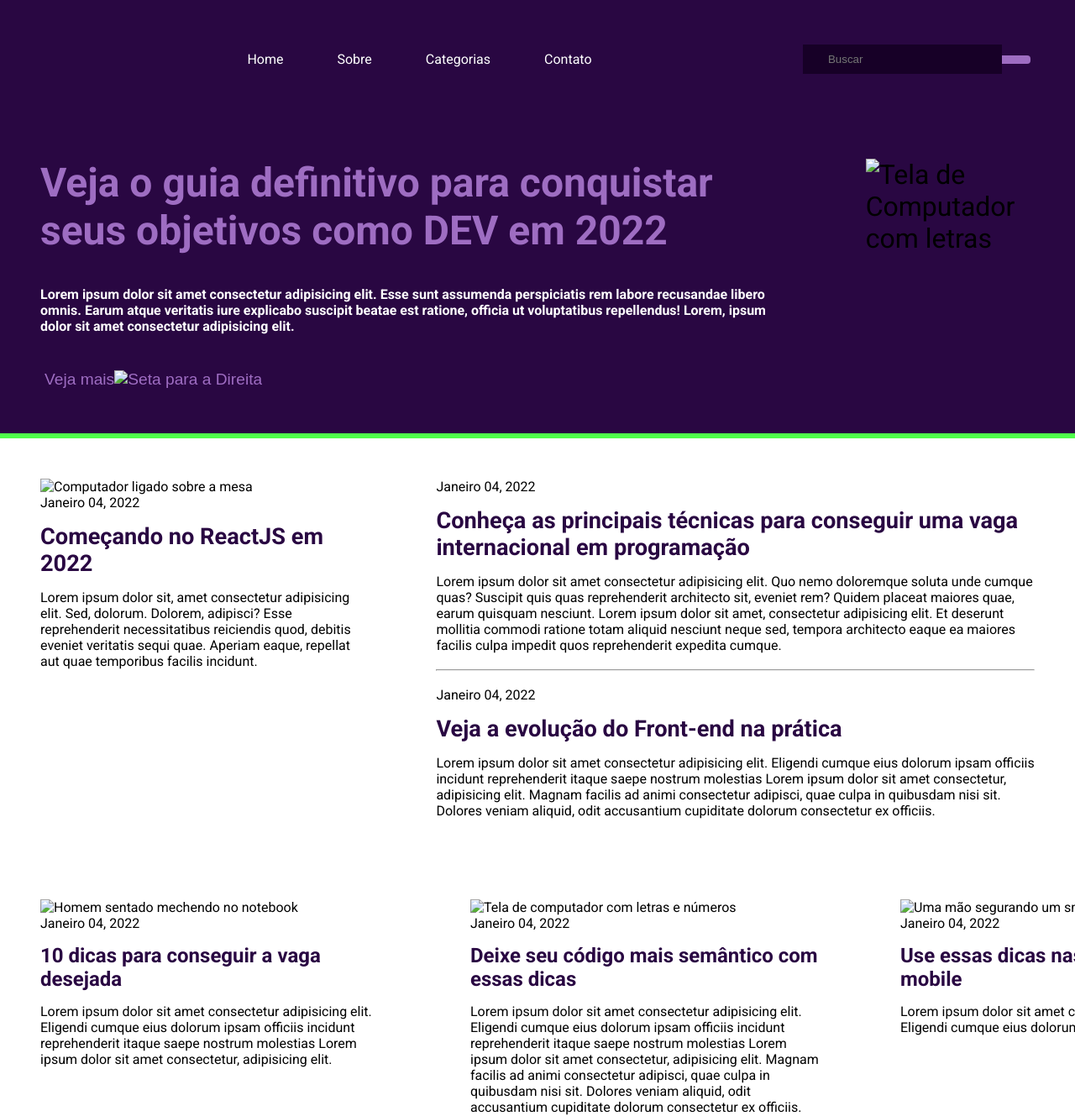
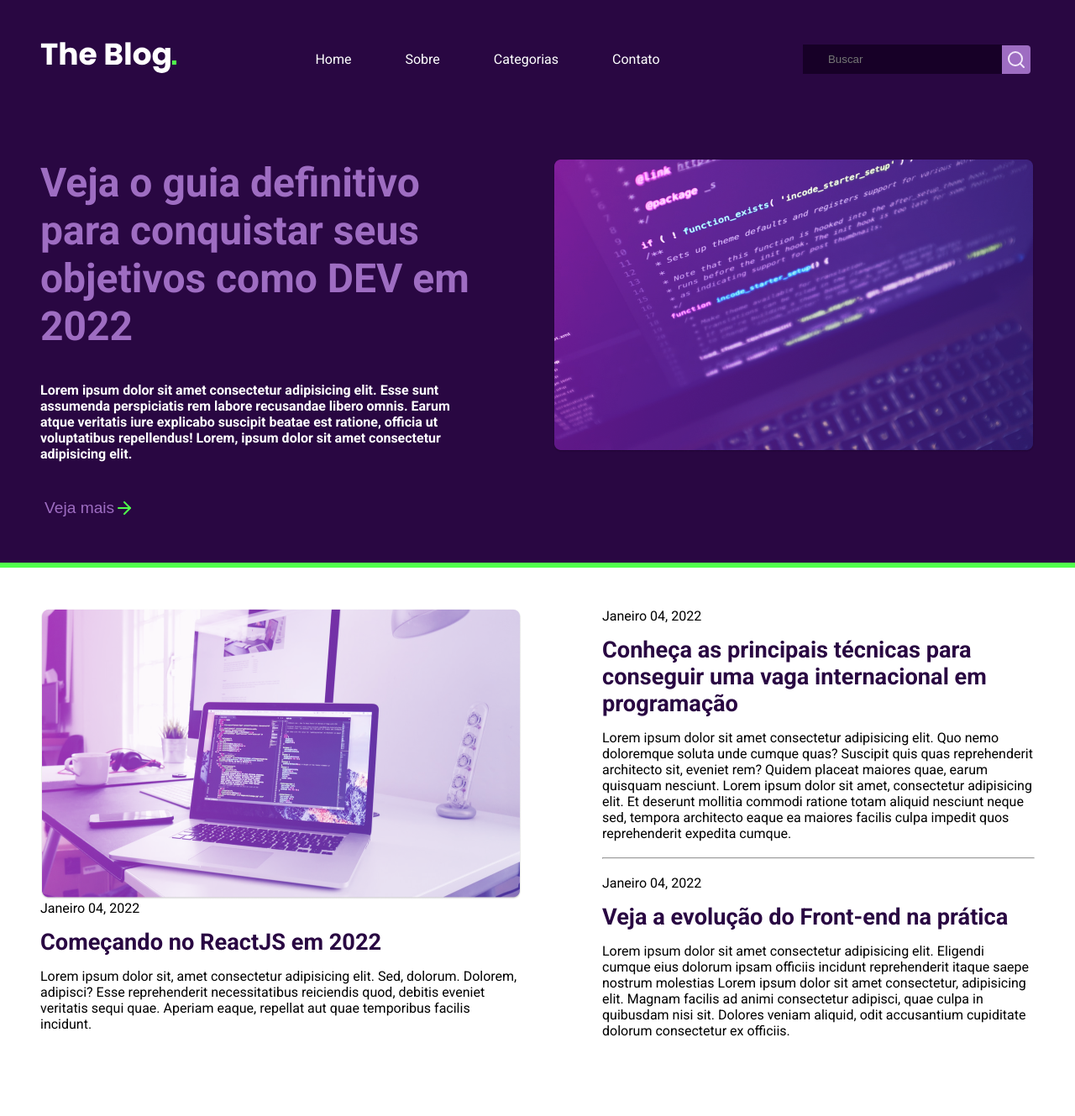
Before and after one commit to hyagomtsr/Desafio-RocketBlog, a plain HTML site: page index.html in a window 1280 px wide. Shown: the top 1329 px of the page at 84% size. Drawn offline with Linux system fonts and the light colour scheme; files that its build step writes are made by us from their sources.

Commit message:
Atualização

```diff
--- a/index.html
+++ b/index.html
@@ -7,13 +7,13 @@
     <link rel="preconnect" href="https://fonts.googleapis.com">
     <link rel="preconnect" href="https://fonts.gstatic.com" crossorigin>
     <link href="https://fonts.googleapis.com/css2?family=Poppins:wght@700&family=Roboto:wght@400;700&display=swap" rel="stylesheet">
-    <link rel="stylesheet" href="/images/style.css">
+    <link rel="stylesheet" href="/styles/style.css">
     <title>Desafio | RocketBlog</title>
 </head>
 <body>
     <header>
         <div class="logo">
-            <img src="/images/logo.svg" alt="">
+            <img src="/styles/logo.svg" alt="">
             </h1>
         </div>
         <div>
@@ -25,7 +25,7 @@
             </ul>
         </div>
         <div>
-            <button><input type="text" placeholder="Buscar"><img class="input-img" src="/images/search.svg" alt=""></button>
+            <button><input type="text" placeholder="Buscar"><img class="input-img" src="/styles/search.svg" alt=""></button>
         </div>
     </header>
     <span>
@@ -33,17 +33,17 @@
             <div class="text">
                 <h1>Veja o guia definitivo para conquistar seus objetivos como DEV em 2022</h1><br>
                 <h6>Lorem ipsum dolor sit amet consectetur adipisicing elit. Esse sunt assumenda perspiciatis rem labore recusandae libero omnis. Earum atque veritatis iure explicabo suscipit beatae est ratione, officia ut voluptatibus repellendus! Lorem, ipsum dolor sit amet consectetur adipisicing elit. </h6><br>
-                <button>Veja mais<img src="/images/arrow-right.svg" alt="Seta para a Direita"></button>
+                <button>Veja mais<img src="/styles/arrow-right.svg" alt="Seta para a Direita"></button>
             </div>
             <div class="img-1">
-                <img src="/images/featured-image.png" alt="Tela de Computador com letras">
+                <img src="/styles/featured-image.png" alt="Tela de Computador com letras">
             </div>
         </section>
         <hr class="hr-green">
 
         <div class="section-2">
             <div class="post-1">
-                <img src="/images/post-1.png" alt="Computador ligado sobre a mesa"><legend>Janeiro 04, 2022</legend>
+                <img src="/styles/post-1.png" alt="Computador ligado sobre a mesa"><legend>Janeiro 04, 2022</legend>
                 <h3>Começando no ReactJS em 2022</h3>
                 <p>Lorem ipsum dolor sit, amet consectetur adipisicing elit. Sed, dolorum. Dolorem, adipisci? Esse reprehenderit necessitatibus reiciendis quod, debitis eveniet veritatis sequi quae. Aperiam eaque, repellat aut quae temporibus facilis incidunt.</p>
             </div>
@@ -59,19 +59,19 @@
         </div>
         <div class="section-3">
             <div class="post-2">
-                <img src="/images/post-2.png" alt="Homem sentado mechendo no notebook">
+                <img src="/styles/post-2.png" alt="Homem sentado mechendo no notebook">
                 <legend>Janeiro 04, 2022</legend>
                 <h3>10 dicas para conseguir a vaga desejada</h3>
                 <p>Lorem ipsum dolor sit amet consectetur adipisicing elit. Eligendi cumque eius dolorum ipsam officiis incidunt reprehenderit itaque saepe nostrum molestias Lorem ipsum dolor sit amet consectetur, adipisicing elit.</p>
             </div>
             <div class="post-3">
-                <img src="/images/post-3.png" alt="Tela de computador com letras e números">
+                <img src="/styles/post-3.png" alt="Tela de computador com letras e números">
                 <legend>Janeiro 04, 2022</legend>
                 <h3>Deixe seu código mais semântico com essas dicas</h3>
                 <p>Lorem ipsum dolor sit amet consectetur adipisicing elit. Eligendi cumque eius dolorum ipsam officiis incidunt reprehenderit itaque saepe nostrum molestias Lorem ipsum dolor sit amet consectetur, adipisicing elit. Magnam facilis ad animi consectetur adipisci, quae culpa in quibusdam nisi sit. Dolores veniam aliquid, odit accusantium cupiditate dolorum consectetur ex officiis.</p>
             </div>
             <div class="post-4">
-                <img src="/images/post-4.png" alt="Uma mão segurando um smartphone">
+                <img src="/styles/post-4.png" alt="Uma mão segurando um smartphone">
                 <legend>Janeiro 04, 2022</legend>
                 <h3>Use essas dicas nas suas aplicações mobile</h3>
                 <p>Lorem ipsum dolor sit amet consectetur adipisicing elit. Eligendi cumque eius dolorum.</p>
```
